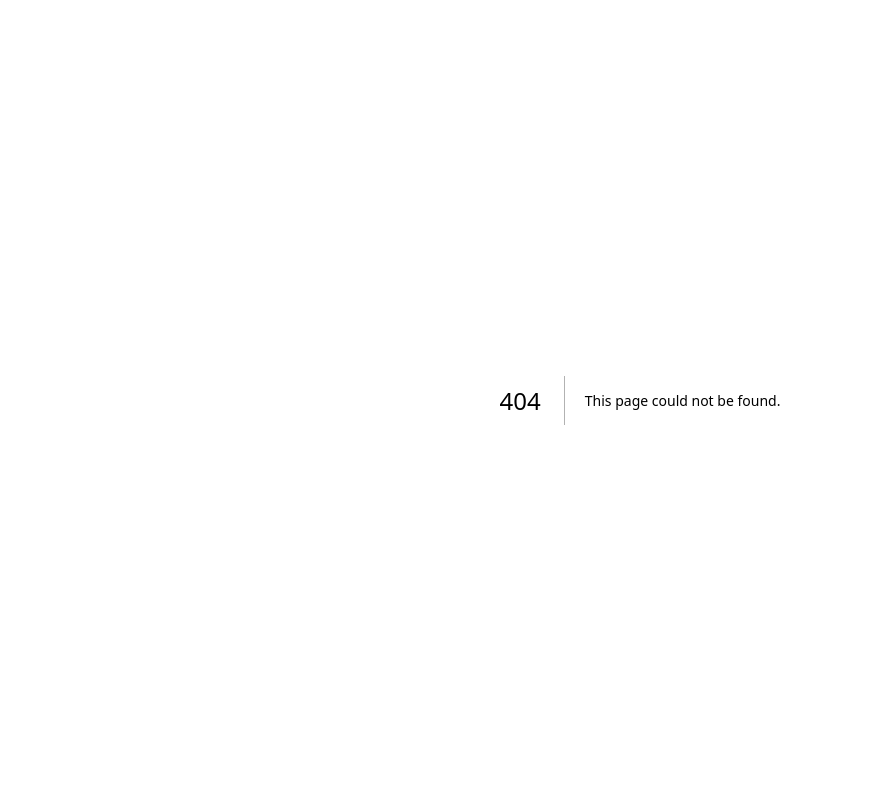
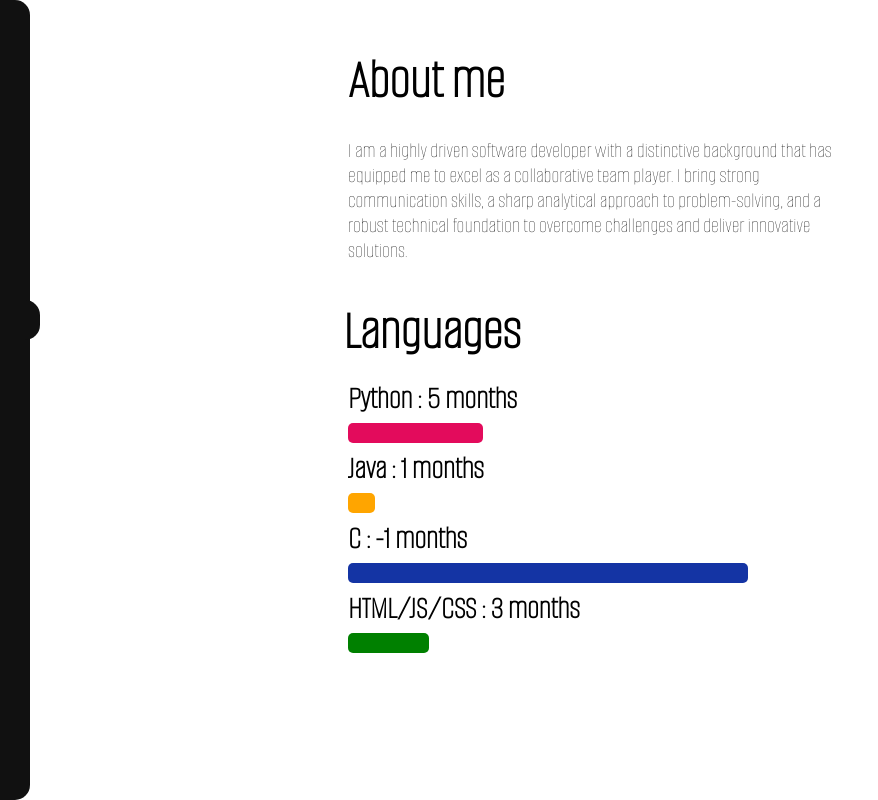
Before and after one commit to GialAckbar1/Portfolio-Webpage, a Next.js app in the folder nextjs-dashboard/: page /about in a window 1280 px wide. Before the commit this address had no page. Shown: the whole page, without its empty margins (0-878 px from the left). Built offline with nearby package versions, Linux system fonts and the light colour scheme.

Commit message:
added dynamic timebased about me section

```diff
--- /dev/null
+++ b/nextjs-dashboard/app/about/page.module.css
@@ -0,0 +1,56 @@
+.header{
+    position: absolute;
+    margin-left: 340px;
+    font-size: 3.5rem;
+}
+.header2{
+    position: absolute;
+    margin-left: 335px;
+    font-size: 3.5rem;
+    margin-top:290px;
+    font-family: "Alumni Sans Pinstripe";
+
+}
+.para{
+    position: absolute;
+    margin-left: 340px;
+    width: 500px;
+    margin-top: 130px;
+    font-family: "Alumni Sans Pinstripe";
+    font-weight: 500;
+    font-size: 1.35rem;
+}
+@font-face {
+    font-family: "Alumni Sans Pinstripe";
+    font-style: normal;
+    font-weight: 400;
+    src: url(../comps/fonts/AlumniSansPinstripe-Regular.ttf) format("truetype");
+  }
+.bar1{
+    position:absolute;
+    margin-top:350px;
+    margin-left:340px;
+    display: flex;
+    gap: 20px;
+}
+.bar2{
+    position:absolute;
+    margin-top:420px;
+    margin-left:340px;
+    display: flex;
+    gap: 20px;
+}
+.bar3{
+    position:absolute;
+    margin-top:490px;
+    margin-left:340px;
+    display: flex;
+    gap: 20px;
+}
+.bar4{
+    position:absolute;
+    margin-top:560px;
+    margin-left:340px;
+    display: flex;
+    gap: 20px;
+}
--- /dev/null
+++ b/nextjs-dashboard/app/about/page.tsx
@@ -0,0 +1,51 @@
+import Progressbar from "../comps/progressbar/progressbar"
+import Sidebar from "../comps/sidebar/sidebar"
+import Textfloat from "../comps/floatingtext/Textfloat"
+import styles from "./page.module.css"
+
+
+
+
+
+
+export default function Page(){
+    return(
+        <main>
+        <Sidebar/>
+
+
+        <h1 className={styles.header}><Textfloat x = "About me"/></h1>
+        <p className={styles.para}>I am a highly driven software developer with a distinctive background that has equipped me to excel as a collaborative team player. I bring strong communication skills, a sharp analytical approach to problem-solving, and a robust technical foundation to overcome challenges and deliver innovative solutions.</p>
+        <h2 className={styles.header2}><Textfloat x = "Languages"/></h2>
+
+
+
+
+
+
+        <div className={styles.bar1}>
+        <Progressbar x = "06.2024" y="#E30B5C" n="Python"/>
+        </div>
+        <div className={styles.bar2}>
+        <Progressbar x = "10.2024" y="orange" n="Java"/>
+        </div>
+        <div className={styles.bar3} >
+        <Progressbar x = "12.2024" y="#1434A4	" n="C"/>
+        </div>
+        <div className={styles.bar4} >
+        <Progressbar x = "08.2024" y="Green" n="HTML/JS/CSS"/>
+        </div>
+
+        </main>
+
+
+
+
+
+
+
+
+
+
+    )
+}
--- /dev/null
+++ b/nextjs-dashboard/app/comps/progressbar/progressbar.module.css
@@ -0,0 +1,20 @@
+@font-face {
+    font-family: "Alumni Sans Pinstripe";
+    font-style: normal;
+    font-weight: 400;
+    src: url(../fonts/AlumniSansPinstripe-Regular.ttf) format("truetype");
+  }
+
+.bar{
+    position: absolute;
+    width:400px;
+    height: 20px;
+    border-radius: 5px;
+    margin-top: 65px;
+
+}
+.header{
+    position:absolute;
+    font-family:"Alumni Sans Pinstripe";
+    width:400px;
+}
--- /dev/null
+++ b/nextjs-dashboard/app/comps/progressbar/progressbar.tsx
@@ -0,0 +1,30 @@
+"use client"
+import React, { useState } from "react";
+import styles from "./progressbar.module.css"
+
+//date format 00.0000
+//             month.year
+export default function progressbar({x , y , n} : {x: string; y:string; n:string}){
+    const [currentyear, setDate] = useState(new Date());
+    const date = x.split(".")
+    var z = 0;
+    if(Number(date[1]) == Number(currentyear.getFullYear())){
+        z += ((Number(currentyear.getMonth()) + 1) - Number(date[0]))
+
+    }
+    if(Number(date[1]) < Number(currentyear.getFullYear())){
+        z +=  (12 - (Number(date[0]))) + (Number(currentyear.getMonth()) + 1)
+    }
+
+    var p = z * 27
+
+
+
+    return(
+        <main>
+        <h1 className={styles.header}>{n} : {z} months</h1>
+        <div className={styles.bar} style = {{backgroundColor : y , width : p+"px"}} >
+        </div>
+        </main>
+    )
+}
--- a/nextjs-dashboard/app/comps/sidebar/sidebar.tsx
+++ b/nextjs-dashboard/app/comps/sidebar/sidebar.tsx
@@ -18,6 +18,7 @@ export default function Sidebar() {
               <div><Link href = "/contact" className={styles.links}>Contact Info</Link></div>
               <div><Link href = "/projects" className={styles.links} >Projects</Link></div>
               <div><Link href = "/workexp" className={styles.links} > Past jobs</Link></div>
+              <div><Link href = "/about" className={styles.links}>About me</Link></div>
           </ul>
 
          <div className = {styles.pulltab}>
```
